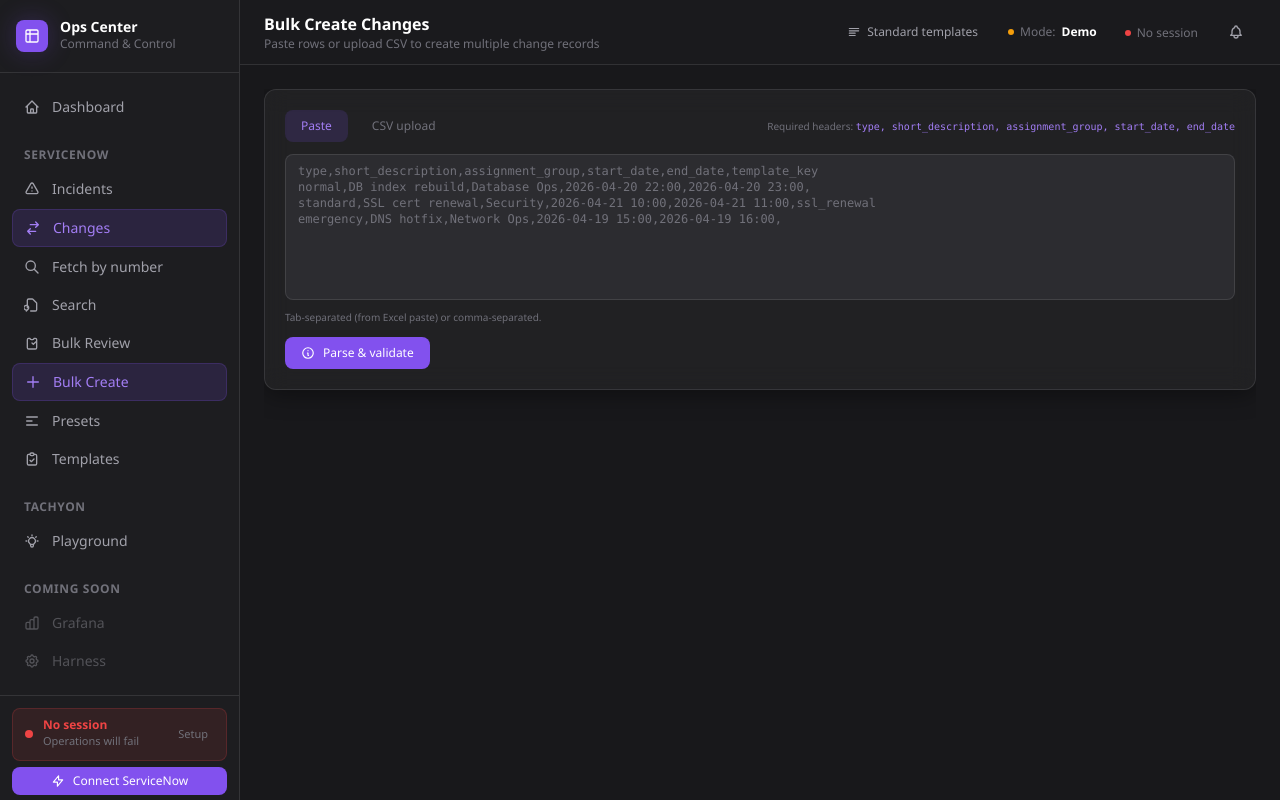
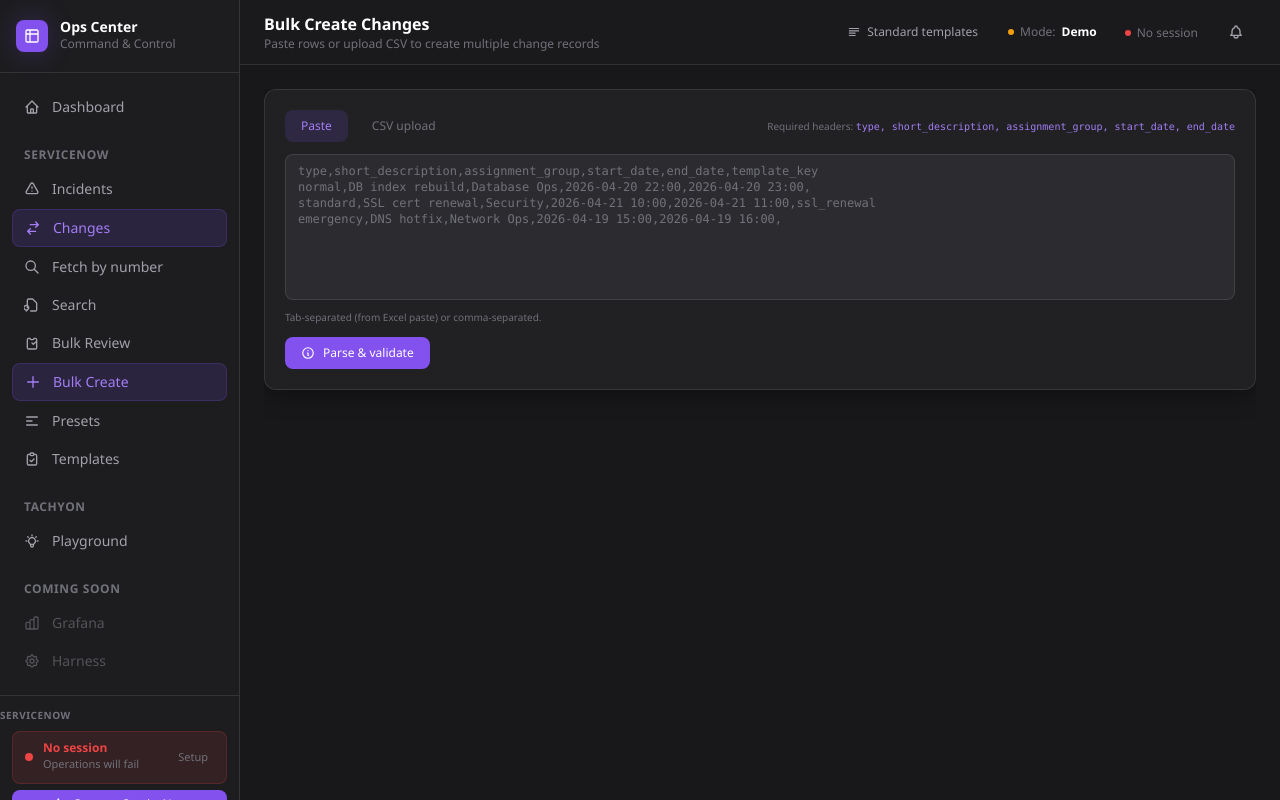
Before and after one commit to afriqodev001/-ops-command-center, a Django app: page /servicenow/changes/bulk-create/ in a window 1280 px wide. Run offline with Django 5.2, Linux system fonts and the light colour scheme; parts of the project's set-up code (start-up, migrations or seed data) failed here and were passed over; some libraries are stand-ins or nearby versions.

Commit message:
Add 'ServiceNow' title above session widget to match Tachyon's
Co-Authored-By: Claude Opus 4.6 (1M context) <noreply@anthropic.com>

```diff
--- a/ops_portal/templates/base.html
+++ b/ops_portal/templates/base.html
@@ -171,6 +171,7 @@
       <!-- Session status widget + user footer -->
       <div class="border-t border-edge pt-3 space-y-2">
 
+        <p class="text-[10px] font-semibold text-ink-muted uppercase tracking-wider mb-1.5 px-0.5">ServiceNow</p>
         <!-- HTMX-polled session widget — wrapper never moves, content refreshes -->
         <div id="session-widget-container"
              class="px-3 pb-1"
```
